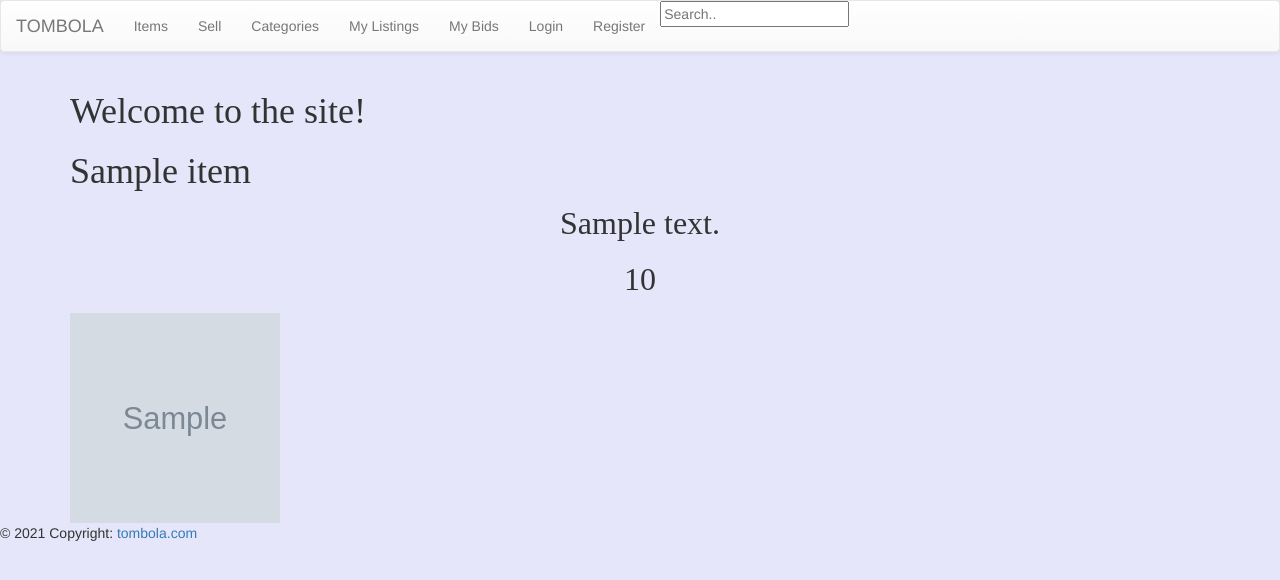
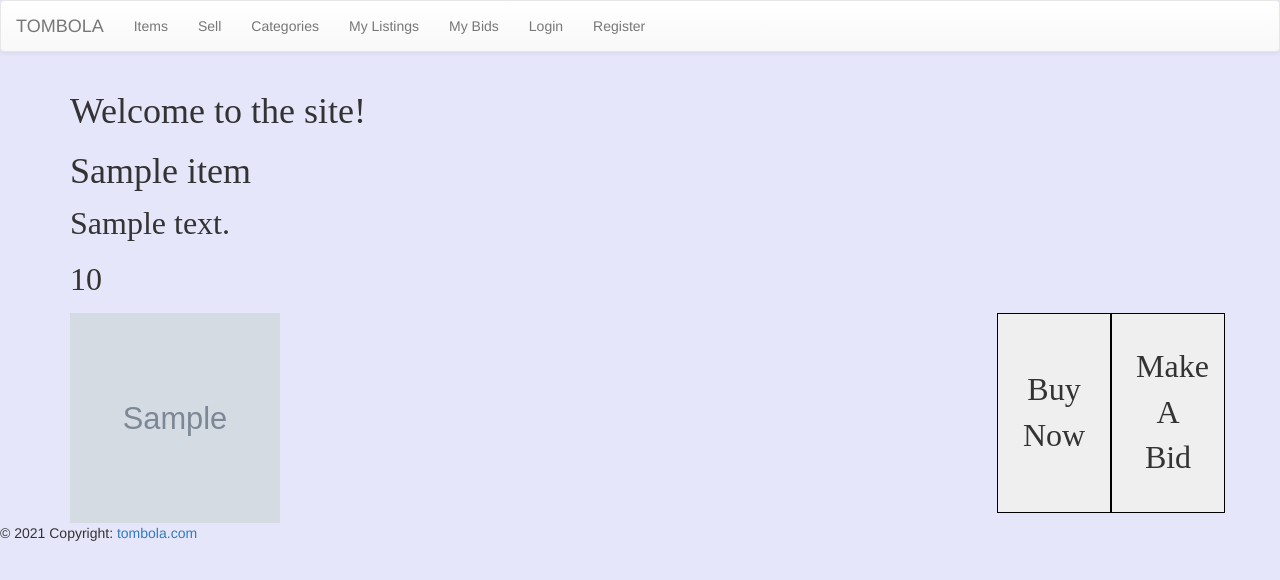
Before and after one commit to jonsteinar20/verklegt-namskei--2, a Django app: template fire_sale/templates/item/item_details.html in a window 1280 px wide. Shown: the top 580 px of the page. Run offline with Django 4.2, Linux system fonts and the light colour scheme; the template is opened without the code that fills it: most values are stand-ins (such as "Sample title", 1, 10 or a date in 2020); grey boxes marked "Sample" are stand-in pictures.

Commit message:
takkar og reyna að gera form

```diff
--- a/fire_sale/item/models.py
+++ b/fire_sale/item/models.py
@@ -24,3 +24,6 @@ class ItemImage(models.Model):
 
     def __str__(self):
         return self.name
+
+
+class Offer(models.Model):
--- a/fire_sale/item/urls.py
+++ b/fire_sale/item/urls.py
@@ -8,4 +8,5 @@ urlpatterns = [
     #path(r'^$', views.get_item_by_id, name="item_details"),
     path('create_item', views.create_item, name="create_item")
     #path('', views.index, name="item-categories")
+    #path('make_bid', v)
 ]
--- a/fire_sale/item/views.py
+++ b/fire_sale/item/views.py
@@ -61,3 +61,6 @@ def create_item(request):
         #'id': id
 
     #})
+
+def make_bid(request):
+    return
--- a/fire_sale/static/css/main.css
+++ b/fire_sale/static/css/main.css
@@ -31,7 +31,7 @@
     opacity: 0.9;
     background: lavender;
 }
-.well.item a{
+.well.item a {
     width:4600px;
 }
 img{
@@ -63,9 +63,7 @@ body{
 .container h1{
     display: flex;
 }
-img.item-img{
-    display: block;
-}
+
 .input-group-btn:hover{
     opacity: 0.9;
     background: purple;
@@ -74,3 +72,39 @@ img.item-img{
 .well.item a p{
     text-align: center;
 }
+
+.container p{
+    text-align: left;
+}
+
+img.item-img{
+    float: left;
+}
+
+.container buy-btn{
+  display: inline-block; /* Make the buttons appear below each other */
+    font-family: "Apple Braille";
+}
+
+.buy-btn{
+    float: right;
+    border: 1px solid black;
+    padding: 10px 24px;
+    width: 10%;
+    height: 200px;
+    display: block;
+    font-family: "Apple Braille";
+}
+.buy-btn text{
+    font-family: "Apple Braille";
+    font-size: xx-large;
+    text-align: center;
+}
+.bid-btn{
+    float: right;
+    border: 1px solid black;
+    padding: 10px 24px;
+    width: 10%;
+    height: 200px;
+    display: block;
+}
--- a/fire_sale/templates/item/item_details.html
+++ b/fire_sale/templates/item/item_details.html
@@ -5,6 +5,10 @@
     <p>{{ item.price }}</p>
     {% for item_image in item.itemimage_set.all %}
         <img src="{{ item_image.image }}" class="item-img" />
+        <div class="container">
+            <button href="{‰ url 'item-make-bid' %}" class="bid-btn"  type="button">Make A Bid</button>
+        <button href="#" class="buy-btn">Buy Now</button>
+        </div>
     {% endfor %}
 
 {% endblock %}
--- a/fire_sale/templates/item/make_bid.html
+++ b/fire_sale/templates/item/make_bid.html
@@ -0,0 +1 @@
+<p>Hello from inside make bid</p>
--- a/fire_sale/templates/navigation.html
+++ b/fire_sale/templates/navigation.html
@@ -27,7 +27,6 @@
               <li><a href="{% url 'login' %}">Login</a></li>
               <li><a href="{% url 'register' %}">Register</a></li>
           {% endif %}
-          <li><label for="searchbar"></label><input type="text" id="searchbar" placeholder="Search.."></li>
       </ul>
 
         {% if user.is_authenticated %}
```
